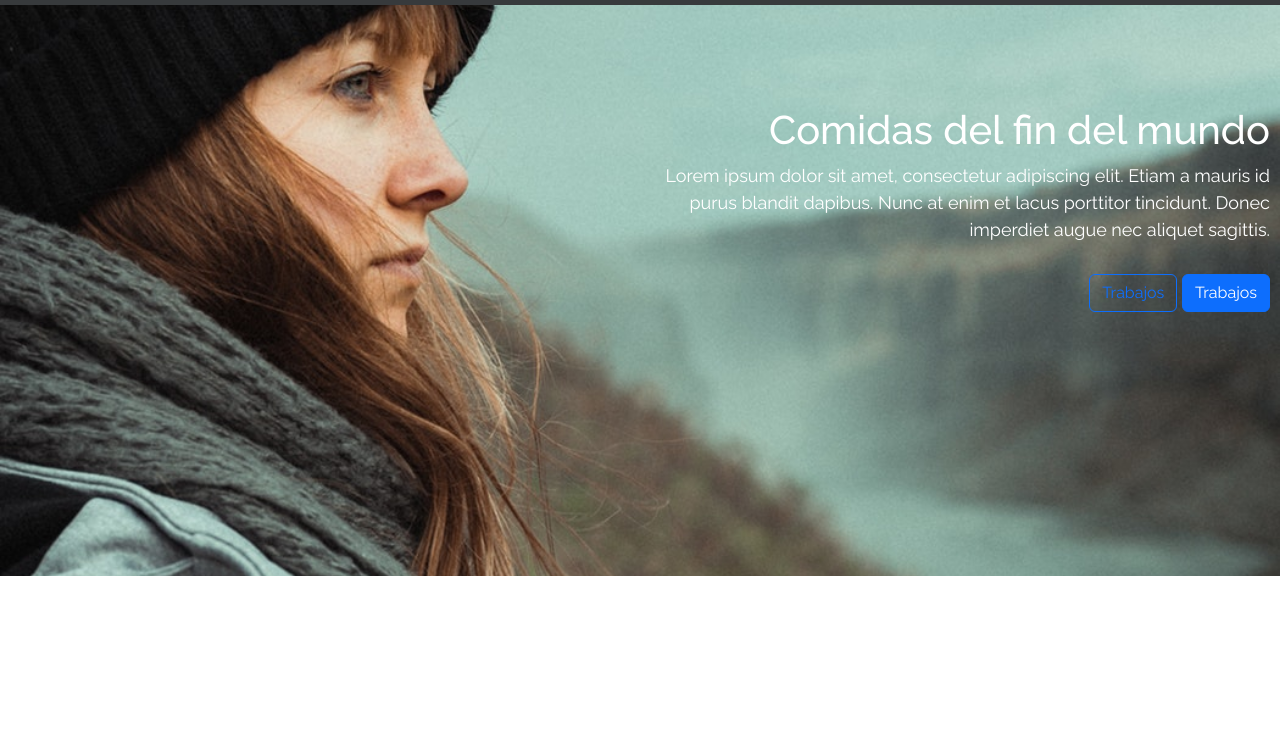
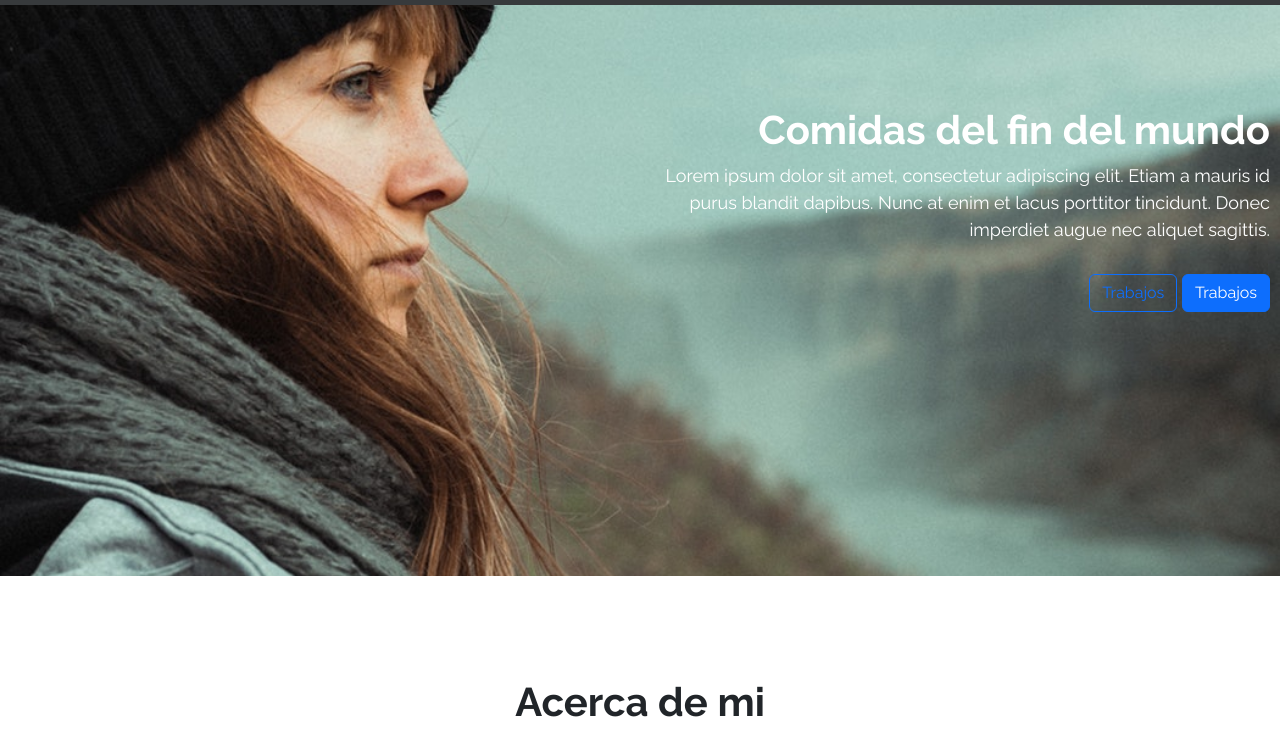
Before and after one commit to Richmontoya92/Olivia-Ross, a plain HTML site: page index.html in a window 1280 px wide. Shown: the part 54-783 px from the top of the page. Drawn offline with nearby package versions, Linux system fonts and the light colour scheme; a web font is replaced by a local one.

Commit message:
ahora si

```diff
--- a/assets/css/styles.css
+++ b/assets/css/styles.css
@@ -21,6 +21,10 @@
 
 #introbuttons {
   padding-bottom:30px;
+}
+
+.h1{
+  font-weight: 500;
 }
 
 #jobs {
--- a/index.html
+++ b/index.html
@@ -44,7 +44,7 @@
         <div id="bgfoto">
             <div id="order">
                 <div id="intro">
-                    <h1>Comidas del fin del mundo</h1>
+                    <h1><strong>Comidas del fin del mundo</strong></h1>
                     <p>Lorem ipsum dolor sit amet, consectetur adipiscing elit. Etiam a mauris id purus blandit dapibus. Nunc at enim et lacus porttitor tincidunt. Donec imperdiet augue nec aliquet sagittis.</p>
                 </div>
             </div>
@@ -58,7 +58,7 @@
 
 
     <section id="about" class="text-center" style="padding: 8% 5%;">
-        <h2>Acerca de mi</h2>
+        <h1><strong>Acerca de mi</strong></h1>
         <p style="max-width: 900px; display:inline-flex;">Lorem ipsum dolor sit amet, consectetur adipiscing elit. Etiam a mauris id purus blandit dapibus. Nunc at enim et lacus porttitor tincidunt. Donec imperdiet augue nec aliquet sagittis.</p>
         <div class="container text-center">
             <div class="row row-cols-1 row-cols-lg-3">
```
